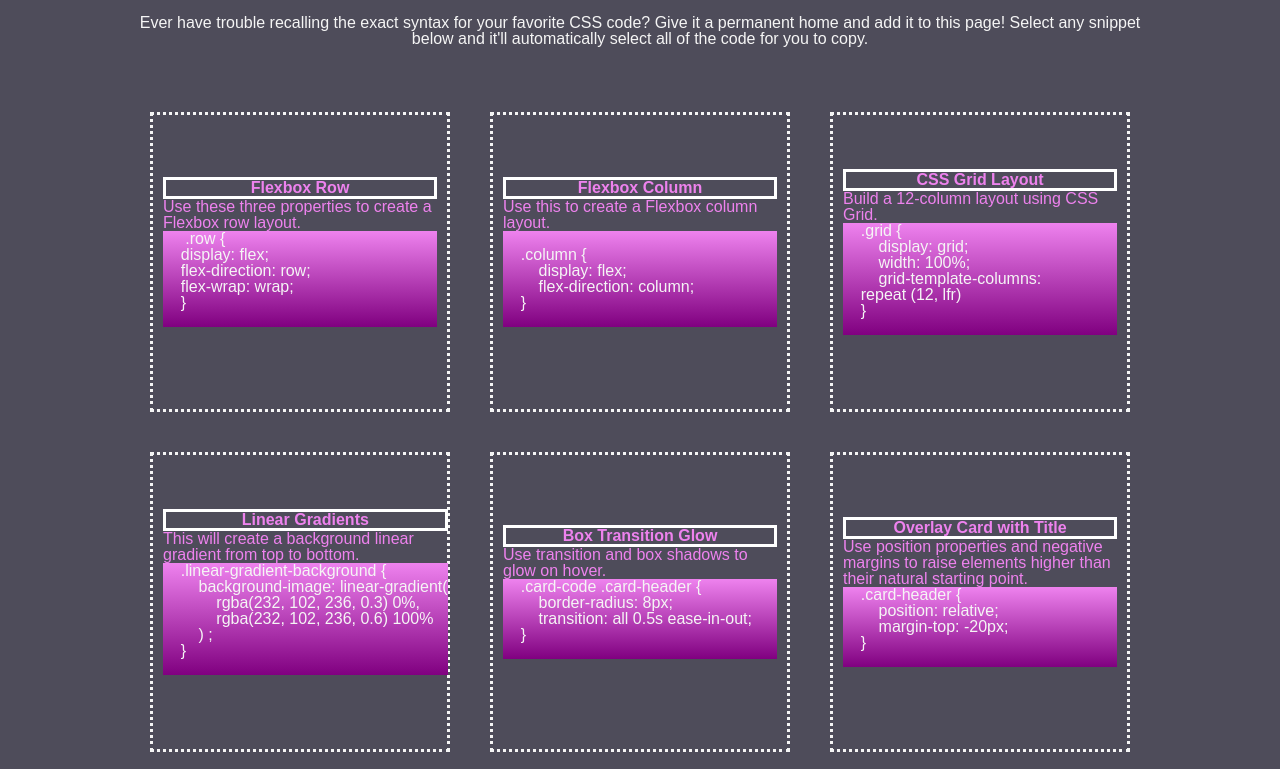
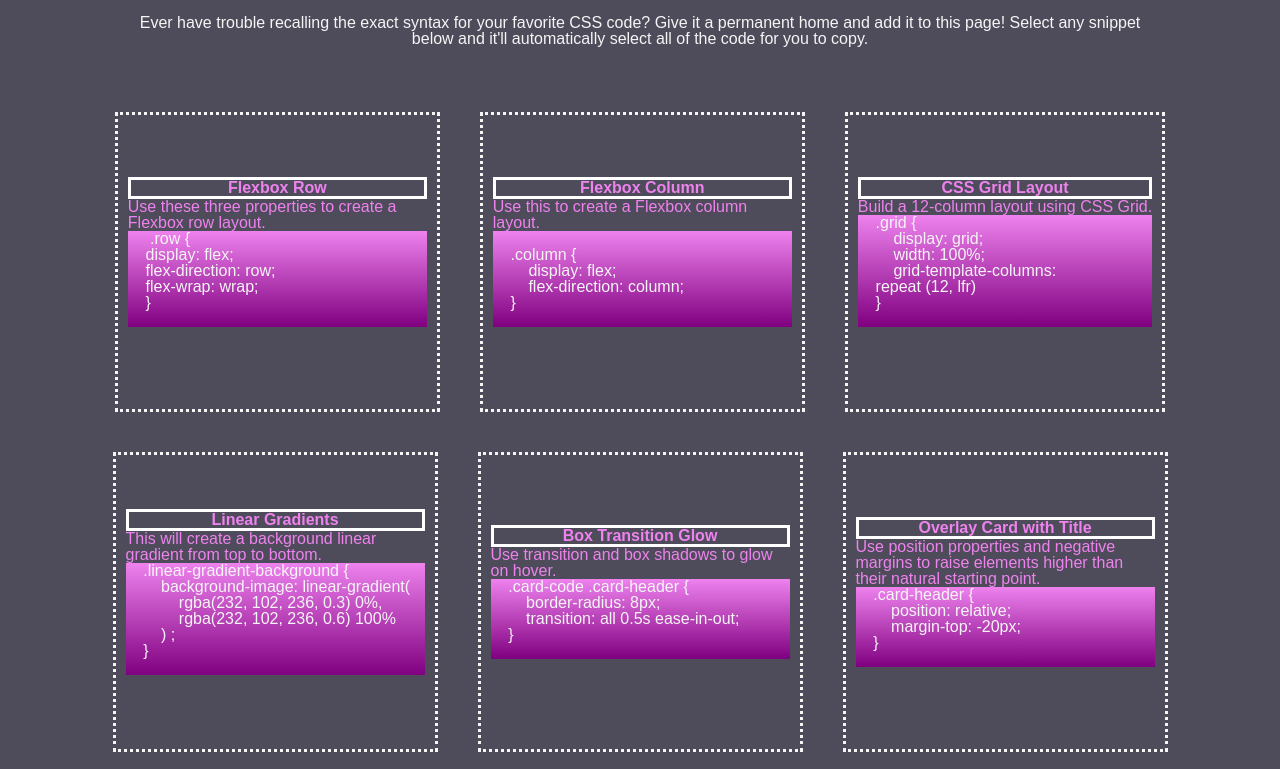
Before and after one commit to lindseycarlson23/CSS-snippet-cheatsheet, a plain HTML site: page index.html in a window 1280 px wide. Shown: the part 70-839 px from the top of the page. Drawn offline with Linux system fonts and the light colour scheme.

Commit message:
changed .card max-width

```diff
--- a/Assets/CSS/style.css
+++ b/Assets/CSS/style.css
@@ -38,7 +38,7 @@ footer {
 .card {
     display: flex;
     min-height: 300px;
-    max-width: 300px;
+    max-width: 325px;
     align-items: center;
     border-style: dotted;
     border-color: whitesmoke;
```
Also changed, not shown: index.html (+9 -2 lines).
